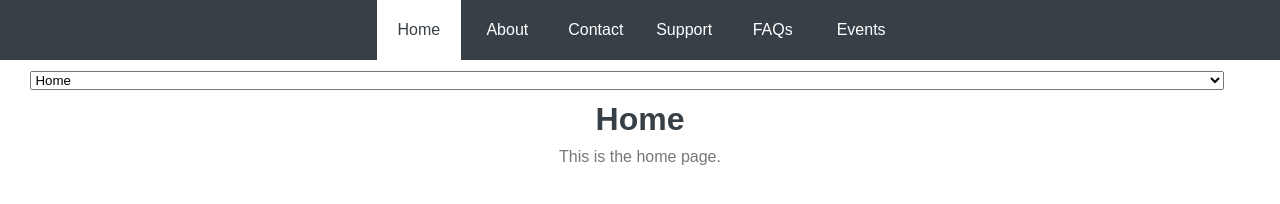
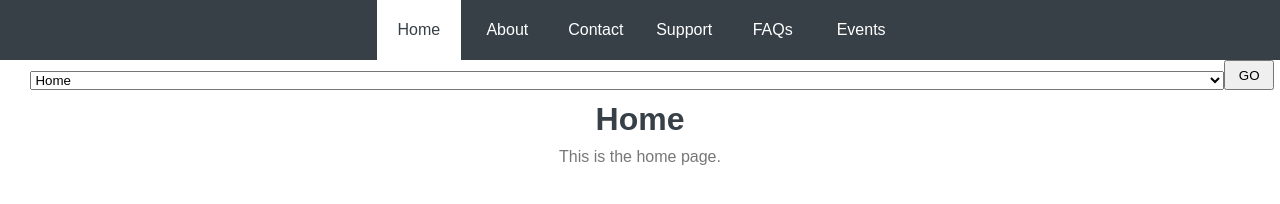
Before and after one commit to KonPed/mobile_menu_complete, a plain HTML site: page index.html in a window 1280 px wide. Drawn offline with nearby package versions, Linux system fonts and the light colour scheme.

Commit message:
Add the button and change window.location to select value

```diff
--- a/css/style.css
+++ b/css/style.css
@@ -55,6 +55,12 @@ p {
 	text-align: center;
 	color: #777;
 }
+
+button {
+	display: block;
+	width: 50px;
+	height: 30px;
+}
 /** Start Coding Here **/
 
 /**
--- a/js/app.js
+++ b/js/app.js
@@ -18,8 +18,13 @@ $("#menu a").each(function() {
   $option.val(href);
 });
 //Create button
+var $button = $("<button>GO</button>");
+$select.after($button);
 //Bind click to button
+$button.click(function() {
   //Go to the select's location
+  window.location = $select.val();
+});
 //Modify CSS to hide links on small widths and show button and select
   //Also hides select and button on larger width and show's links
 //Deal with selected options depending on current page.
```
